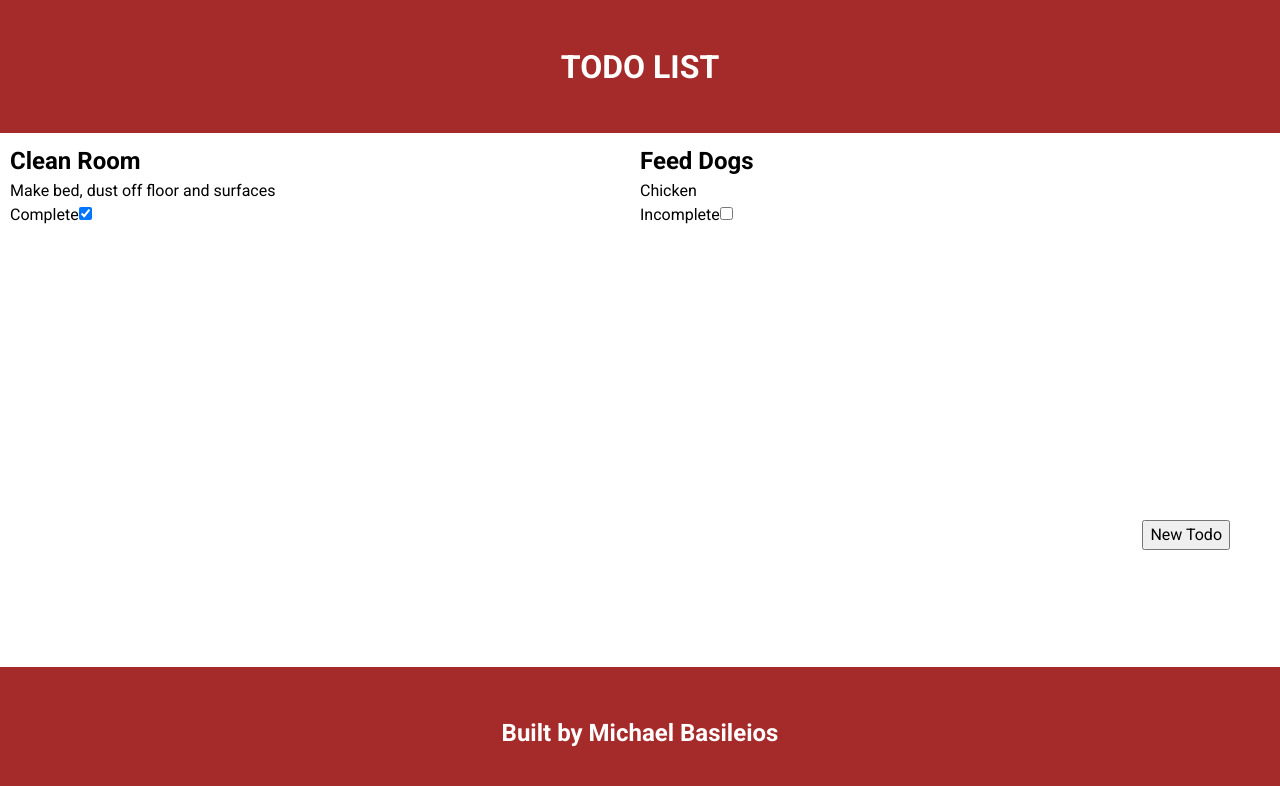
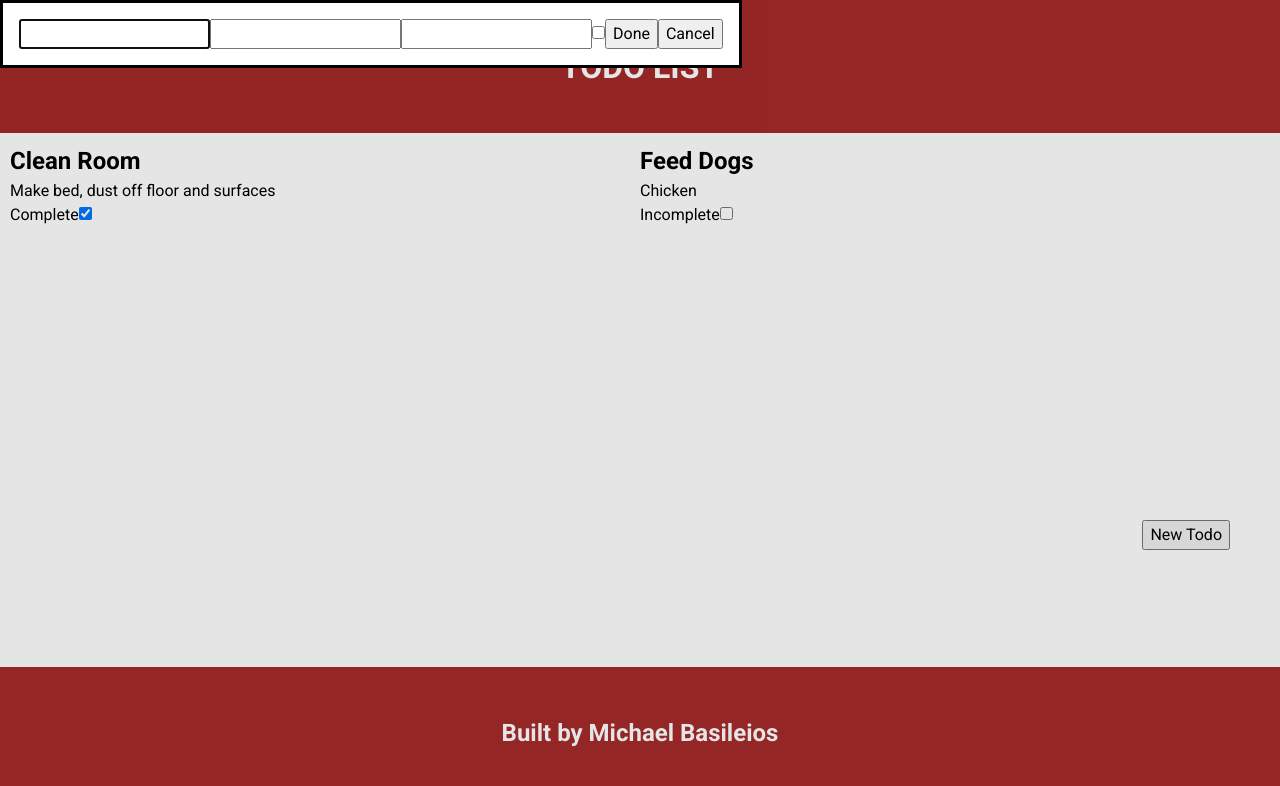
Before and after one commit to michaelbasileios/OP-todo-list, a website built with webpack: page src/index.html in a window 1280 px wide. Both pictures are taken after a click on the button "New Todo". Built offline with nearby package versions, Linux system fonts and the light colour scheme.

Commit message:
Create basic form dialog window

```diff
--- a/src/form.js
+++ b/src/form.js
@@ -1,7 +1,10 @@
 const formDialog = () => {
-    const formDialog = document.createElement('dialog');
-    formDialog.id = 'form-dialog';
-    formDialog.append(formElements());
+    const newTodoForm = document.querySelector('#new-todo-form');
+    const newTodoFormBtn = document.querySelector('#new-todo-dlg-btn');
+    newTodoForm.append(formElements());
+    newTodoFormBtn.addEventListener('click', () => {
+        newTodoForm.showModal();
+    })
 }
 
 const formElements = () => {
@@ -56,3 +59,5 @@ const formElements = () => {
 
     return todoForm;
 }
+
+export { formDialog }
--- a/src/index.html
+++ b/src/index.html
@@ -8,8 +8,9 @@
 <body>
     <header>
         <h1>TODO LIST</h1>
-        <button id="new-todo-dlg-btn">New Todo</button>
     </header>
+    <button id="new-todo-dlg-btn">New Todo</button>
+    <dialog id="new-todo-form"></dialog>
     <div id="list-container"></div>
     <footer>
         <h2>Built by Michael Basileios</h2>
--- a/src/script.js
+++ b/src/script.js
@@ -1,5 +1,7 @@
 import "./styles.css"
 import { getList } from "./list-management";
 import { renderList } from "./render";
+import { formDialog } from "./form";
 
 renderList(getList());
+formDialog();
```
